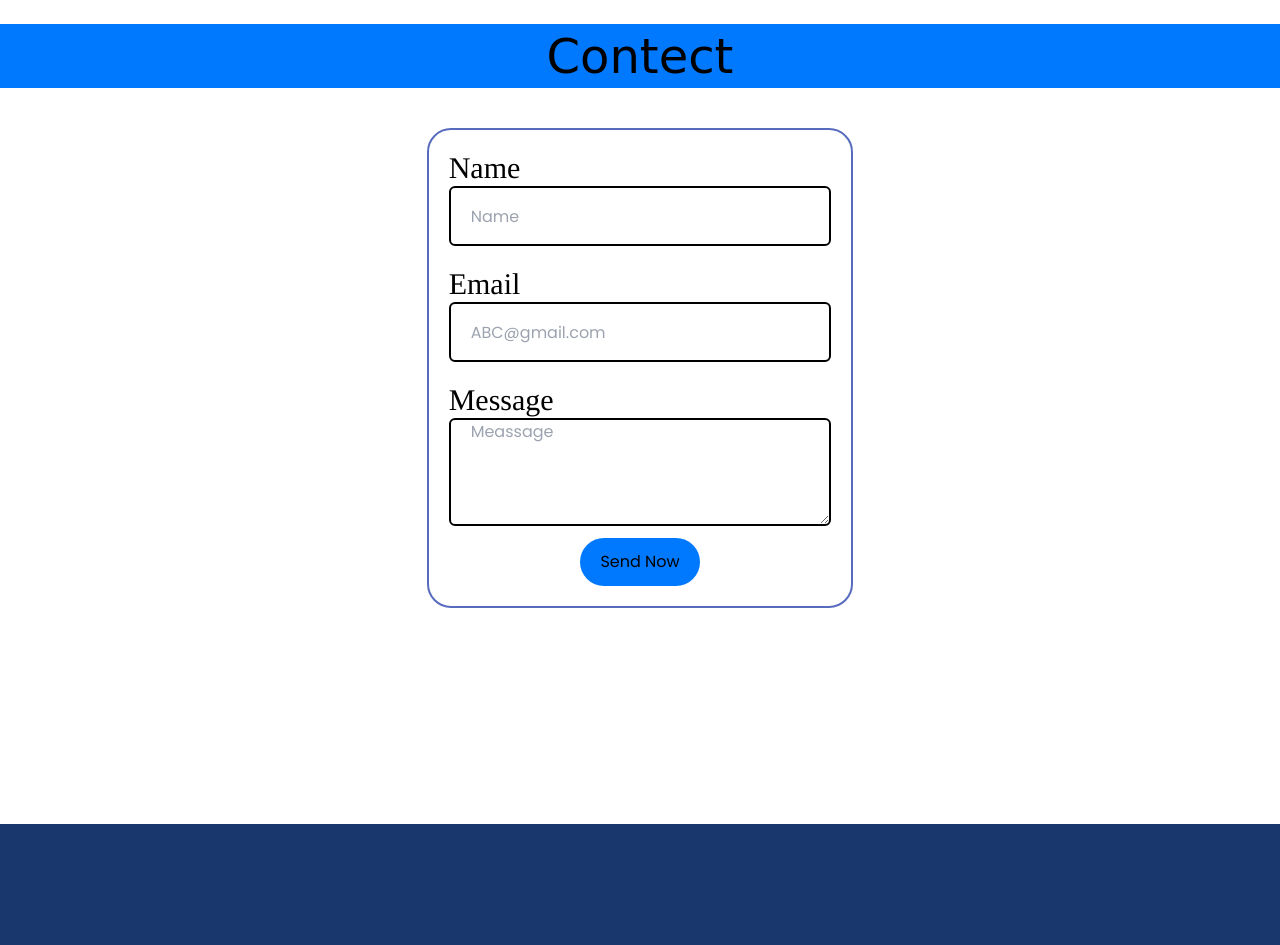
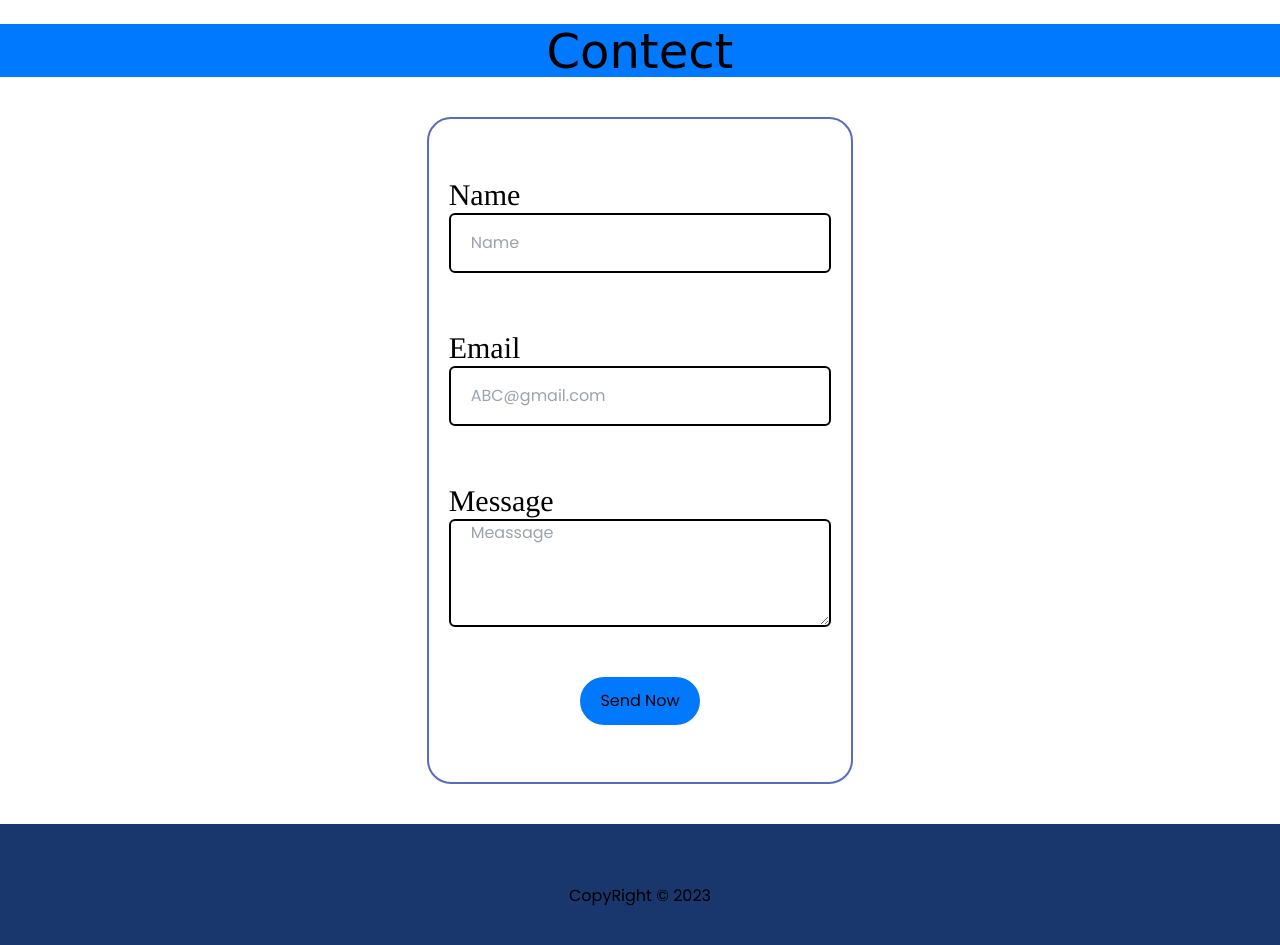
Before and after one commit to natesh16/Tailwindcss, a website: page dist/index.html in a window 1280 px wide. Shown: the part 3040-3985 px from the top of the page. Drawn offline with Linux system fonts and the light colour scheme; a web font is replaced by a local one.

Commit message:
About  page

```diff
--- a/dist/index.html
+++ b/dist/index.html
@@ -208,7 +208,7 @@
                 <div class="h-16 w-screen bg-blue flex ">
                     <h1 class="mx-auto text-5xl my-auto font-tilt">Contect</h1>
                 </div>
-                <div class=" h-96 max-h-fit md:w-1/3 md:h-full md:my-10 md:mx-auto border-minligth rounded-3xl border-2 mx-5 px-5 flex flex-col my-auto">
+                <div class=" h-96 max-h-full md:w-1/3 md:h-full md:my-10 md:mx-auto border-minligth rounded-3xl border-2 mx-5 px-5 flex flex-col my-auto">
                     <div class="my-auto flex flex-col md:flex md:h-full md:justify-evenly">
                         <div class="  flex-col flex  justify-evenly h-16 mt-5 md:h-24">
                             <label for="text" class="md:text-3xl my-auto font-tinos text-lg">Name</label>
@@ -229,8 +229,10 @@
                     </div>
             </section>
             <!-- footer page -->
-            <section class=" h-36 bg-linedark">
-
+            <section class= " flex h-36 bg-linedark">
+                <div class="mx-auto my-auto">
+                    <h3>CopyRight &copy 2023</h3>
+                </div>
             </section>
         </main>
     </body>
```
Also changed, not shown: dist/output.css.
